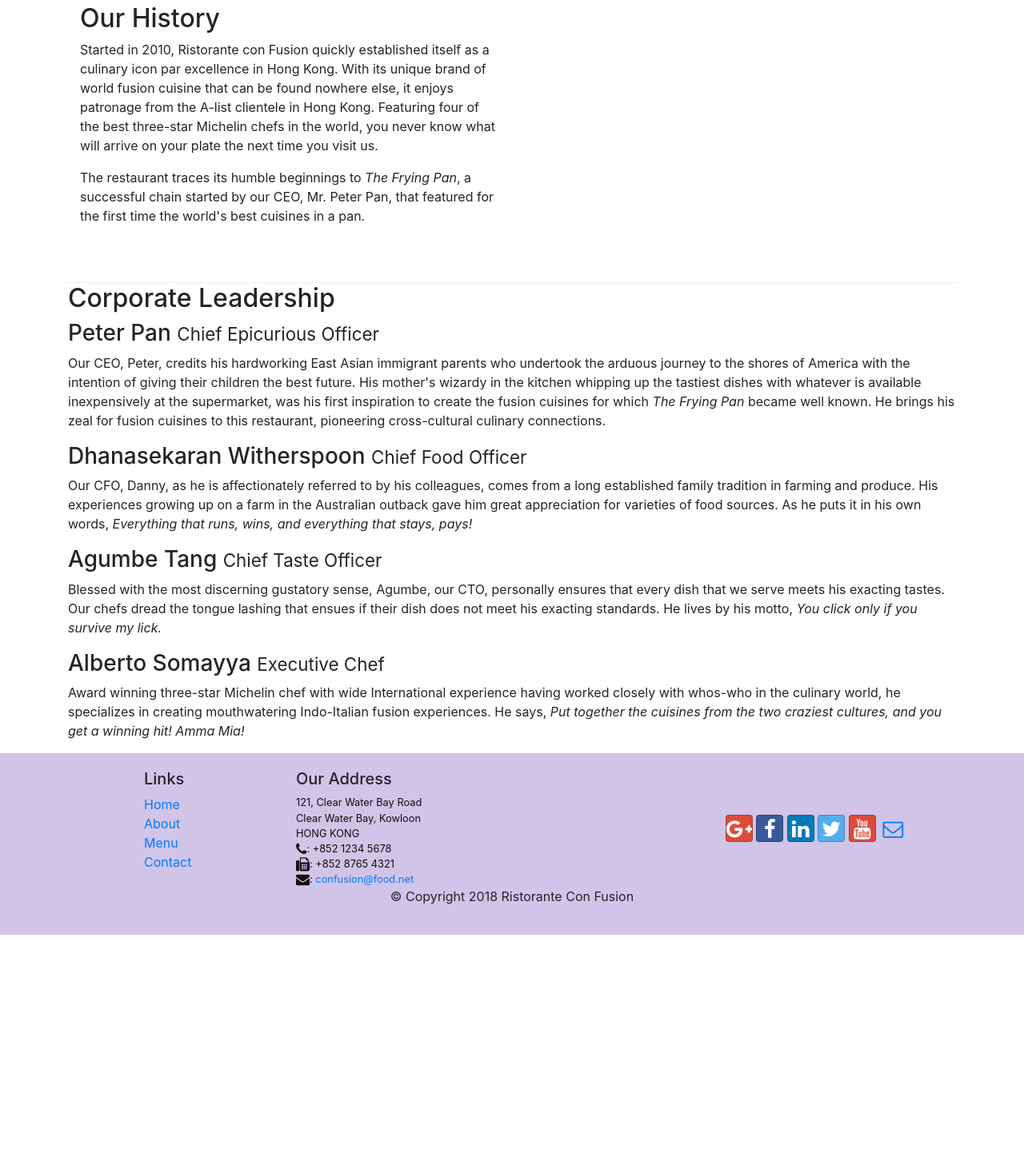
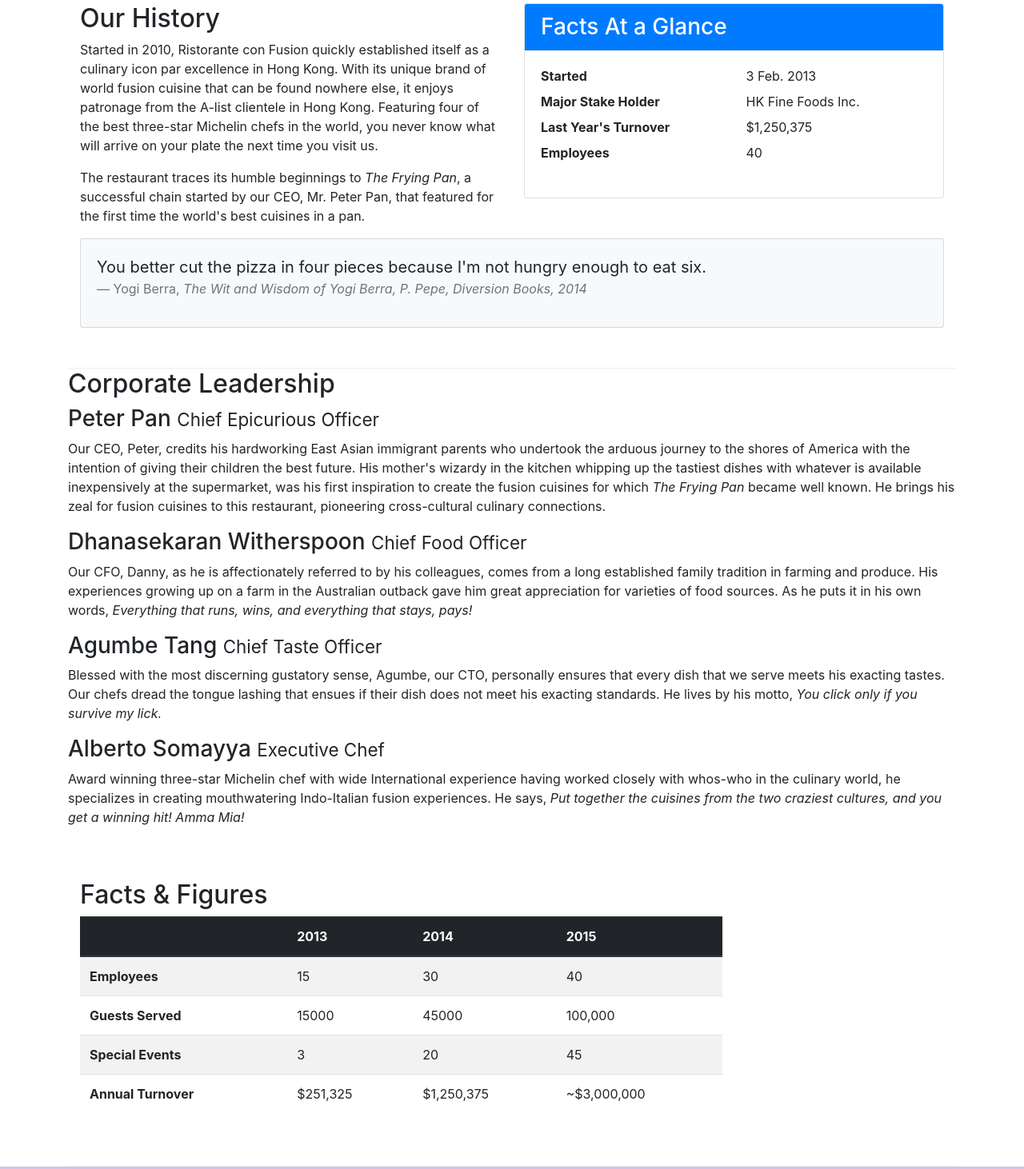
Before and after one commit to Nandishju/courseraBootstrap, a website: page aboutus.html in a window 1280 px wide. Shown: the part 511-1973 px from the top of the page at 80% size. Before the commit the page ends 1680 px from the top, so only its background shows below. Drawn offline with nearby package versions, Linux system fonts and the light colour scheme.

Commit message:
tables and cards bootstrap

```diff
--- a/aboutus.html
+++ b/aboutus.html
@@ -57,23 +57,42 @@
                <hr>
             </div>
         </div>
-
-        <div id="percent-loaded" role="progressbar" aria-valuenow="75"
-     aria-valuemin="0" aria-valuemax="100">
-</div>
-
-
         <div class="row row-content">
             <div class="col-lg-6 col-xs-12">
                 <h2>Our History</h2>
                 <p>Started in 2010, Ristorante con Fusion quickly established itself as a culinary icon par excellence in Hong Kong. With its unique brand of world fusion cuisine that can be found nowhere else, it enjoys patronage from the A-list clientele in Hong Kong.  Featuring four of the best three-star Michelin chefs in the world, you never know what will arrive on your plate the next time you visit us.</p>
                 <p>The restaurant traces its humble beginnings to <em>The Frying Pan</em>, a successful chain started by our CEO, Mr. Peter Pan, that featured for the first time the world's best cuisines in a pan.</p>
             </div>
-            <div>
+            <div class="col-sm">
+                <div class="card">
+                    <h3 class="card-header bg-primary text-white">Facts At a Glance</h3>
+                    <div class="card-body">
+                        <dl class="row">
+                            <dt class="col-6">Started</dt>
+                            <dd class="col-6">3 Feb. 2013</dd>
+                            <dt class="col-6">Major Stake Holder</dt>
+                            <dd class="col-6">HK Fine Foods Inc.</dd>
+                            <dt class="col-6">Last Year's Turnover</dt>
+                            <dd class="col-6">$1,250,375</dd>
+                            <dt class="col-6">Employees</dt>
+                            <dd class="col-6">40</dd>
+                        </dl>
+                    </div>
+                </div>
+            </div>
+            <div class="col-12">
+                <div class="card card-body bg-light">
+                    <blockquote class="blockquote">
+                        <p class="mb-0">You better cut the pizza in four pieces because
+                            I'm not hungry enough to eat six.</p>
+                        <footer class="blockquote-footer">Yogi Berra,
+                            <cite title="Source Title">The Wit and Wisdom of Yogi Berra,
+                            P. Pepe, Diversion Books, 2014</cite>
+                        </footer>
+                    </blockquote>
+                </div>
             </div>
         </div>
-
-
         <div class="d-none d-sm-block">
             <div>
                 <h2>Corporate Leadership</h2>
@@ -87,7 +106,50 @@
                 <p>Award winning three-star Michelin chef with wide International experience having worked closely with whos-who in the culinary world, he specializes in creating mouthwatering Indo-Italian fusion experiences. He says, <em>Put together the cuisines from the two craziest cultures, and you get a winning hit! Amma Mia!</em></p>
             </div>
        </div>
-
+       <div class="row row-content">
+           <div class="col-12 col-sm-9">
+               <h2>Facts &amp; Figures</h2>
+               <div class="table-responsive">
+                <table class="table table-striped">
+                    <thead class="thead-dark">
+                        <tr>
+                            <th>&nbsp;</th>
+                            <th>2013</th>
+                            <th>2014</th>
+                            <th>2015</th>
+                        </tr>
+                    </thead>
+                    <tbody>
+                        <tr>
+                            <th>Employees</th>
+                            <td>15</td>
+                            <td>30</td>
+                            <td>40</td>
+                        </tr>
+                        <tr>
+                            <th>Guests Served</th>
+                            <td>15000</td>
+                            <td>45000</td>
+                            <td>100,000</td>
+                        </tr>
+                        <tr>
+                            <th>Special Events</th>
+                            <td>3</td>
+                            <td>20</td>
+                            <td>45</td>
+                        </tr>
+                        <tr>
+                            <th>Annual Turnover</th>
+                            <td>$251,325</td>
+                            <td>$1,250,375</td>
+                            <td>~$3,000,000</td>
+                        </tr>
+                    </tbody>
+                </table>
+            </div>
+           </div>
+           <div class="col-12 col-sm-3"></div>
+       </div>
     </div>
 
     <footer class="footer">
```
